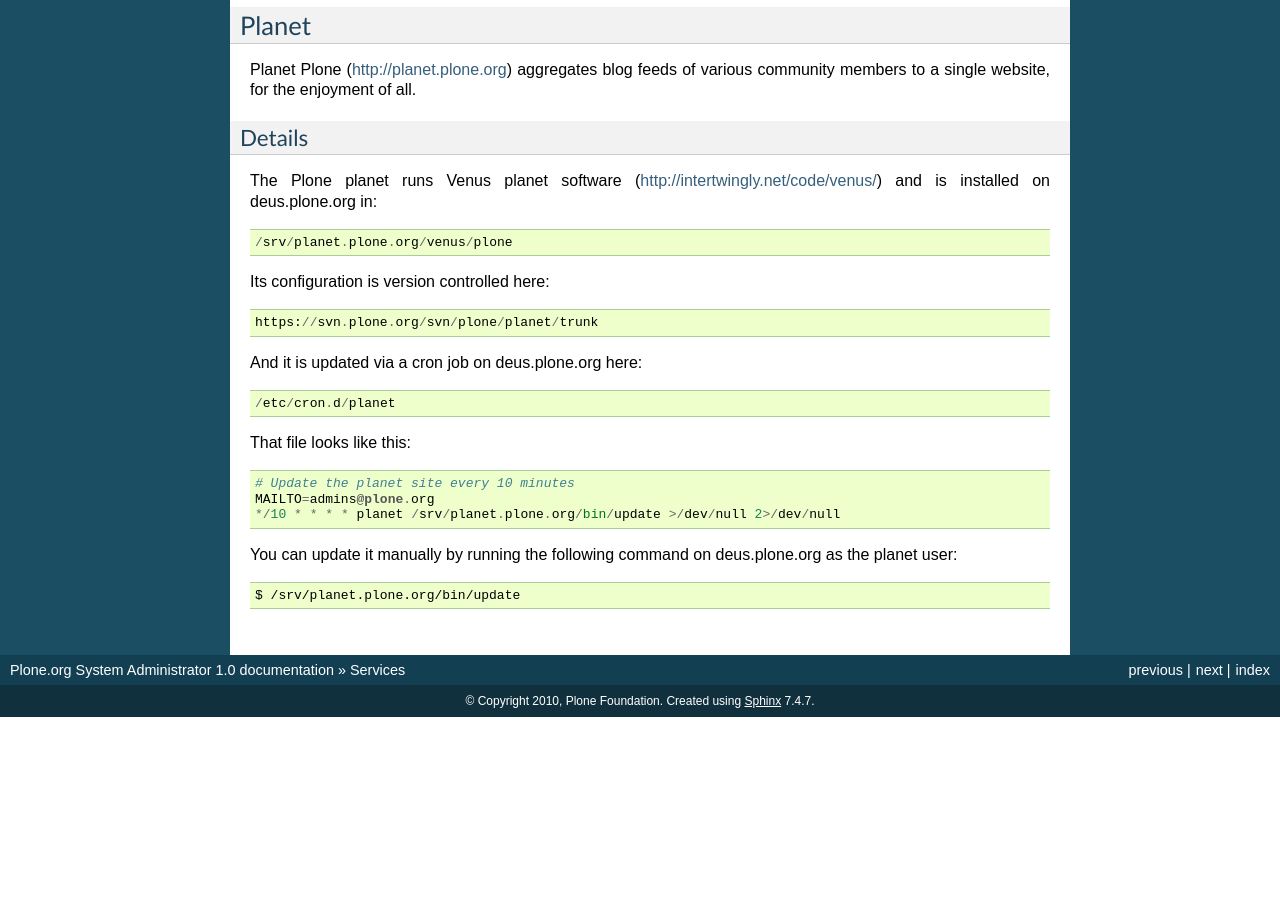
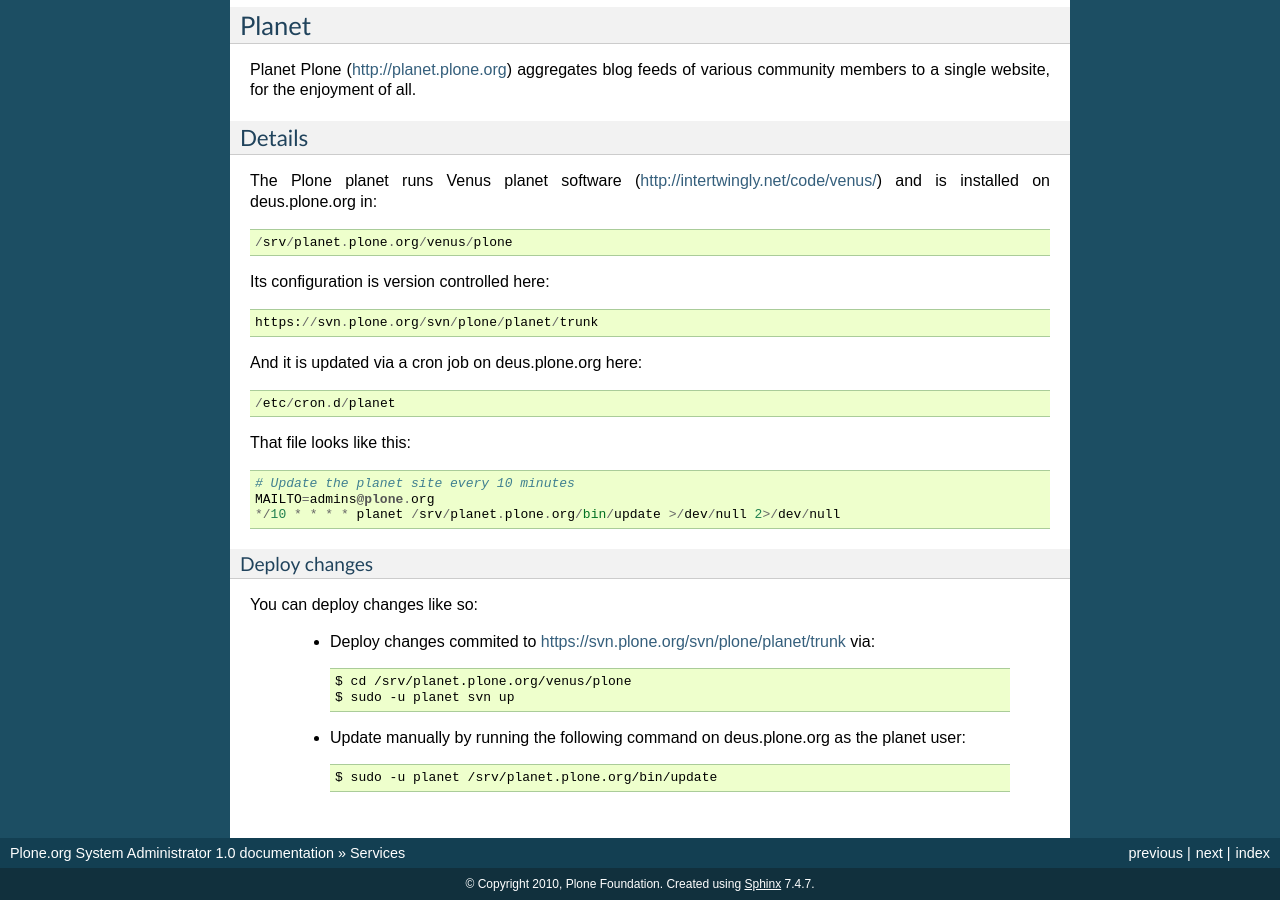
Before and after one commit to plone/ploneorg.admin, a Sphinx documentation site: the page built from sysadmin/documentation/services.rst, in a window 1280 px wide and 900 px high, scrolled down 4181 px. Built offline with Sphinx 7.4.7, drawn with Linux system fonts in a browser that asks for light colours; before the commit the page ends 4898 px from its top, so only the background shows below that.

Commit message:
Add 'Deploy changes' notes
svn path=/sysadmin/trunk/; revision=40514

```diff
--- a/sysadmin/documentation/services.rst
+++ b/sysadmin/documentation/services.rst
@@ -242,6 +242,17 @@
     MAILTO=admins@plone.org
     */10 * * * * planet /srv/planet.plone.org/bin/update >/dev/null 2>/dev/null
 
-You can update it manually by running the following command on deus.plone.org as the planet user::
 
-    $ /srv/planet.plone.org/bin/update
+Deploy changes
+''''''''''''''
+
+You can deploy changes like so:
+
+    - Deploy changes commited to https://svn.plone.org/svn/plone/planet/trunk via::
+
+        $ cd /srv/planet.plone.org/venus/plone
+        $ sudo -u planet svn up
+
+    - Update manually by running the following command on deus.plone.org as the planet user::
+
+        $ sudo -u planet /srv/planet.plone.org/bin/update
```
